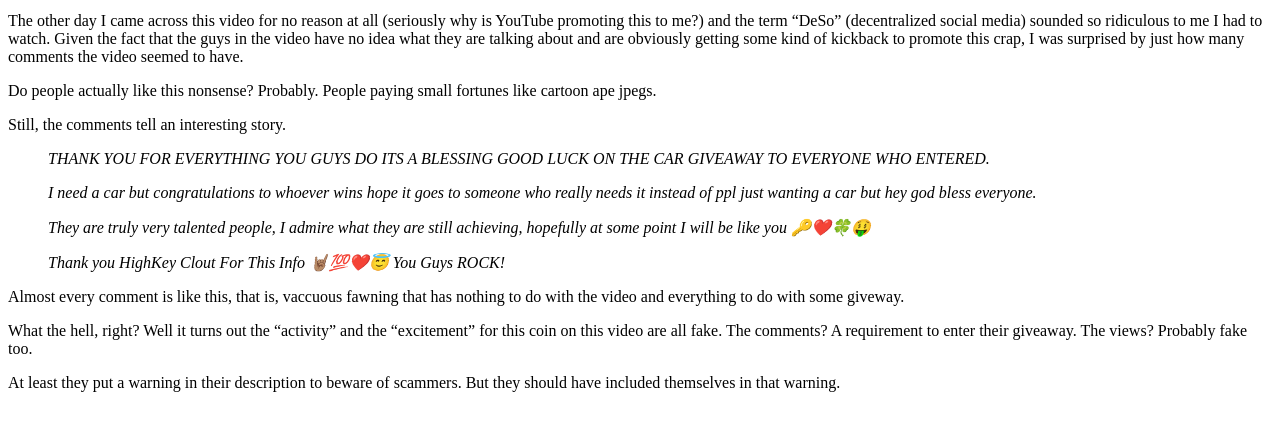
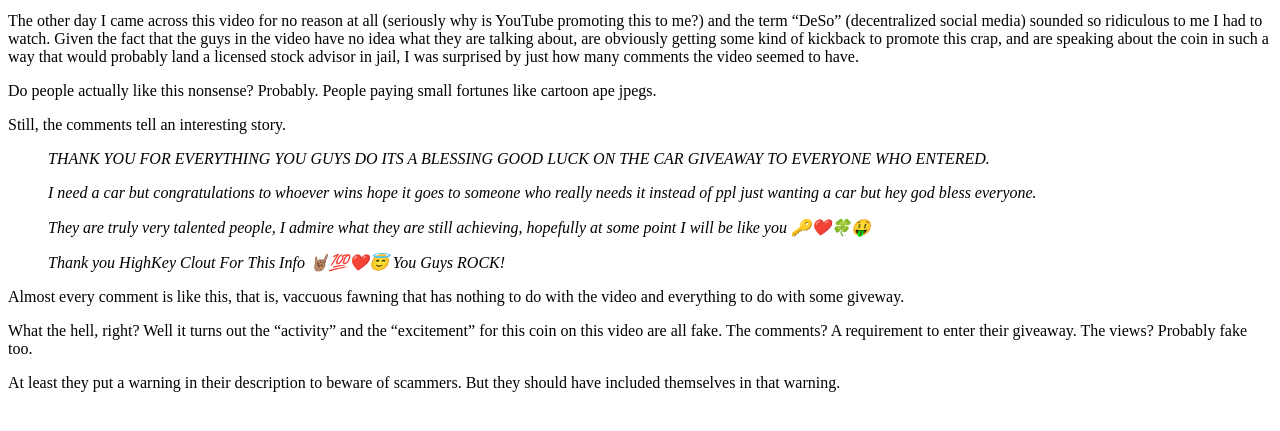
Before and after one commit to dmkgll/dmkgll, a Jekyll site: the page built from _posts/2022-08-18-scammed-shitcoins.md, in a window 1280 px wide, cut to the strip 361-792 px from the top of the page. Built offline with Jekyll 4.4.1, drawn with Linux system fonts in a browser that asks for light colours.

Commit message:
Update 2022-08-18-scammed-shitcoins.md

```diff
--- a/_posts/2022-08-18-scammed-shitcoins.md
+++ b/_posts/2022-08-18-scammed-shitcoins.md
@@ -10,7 +10,7 @@
 
 The other day I came across this video for no reason at all (seriously why is YouTube promoting this to me?) and the term
 "DeSo" (decentralized social media) sounded so ridiculous to me I had to watch. Given the fact that the guys in the video
-have no idea what they are talking about and are obviously getting some kind of kickback to promote this crap, I was surprised
+have no idea what they are talking about, are obviously getting some kind of kickback to promote this crap, and are speaking about the coin in such a way that would probably land a licensed stock advisor in jail, I was surprised
 by just how many comments the video seemed to have.
 
 Do people actually like this nonsense? Probably. People paying small fortunes like cartoon ape jpegs.
```
